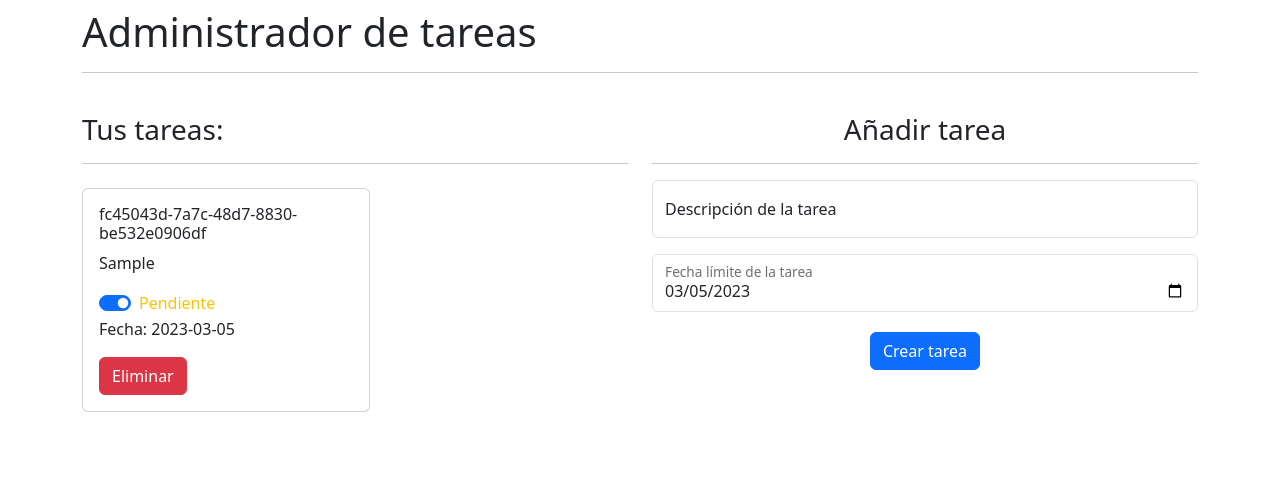
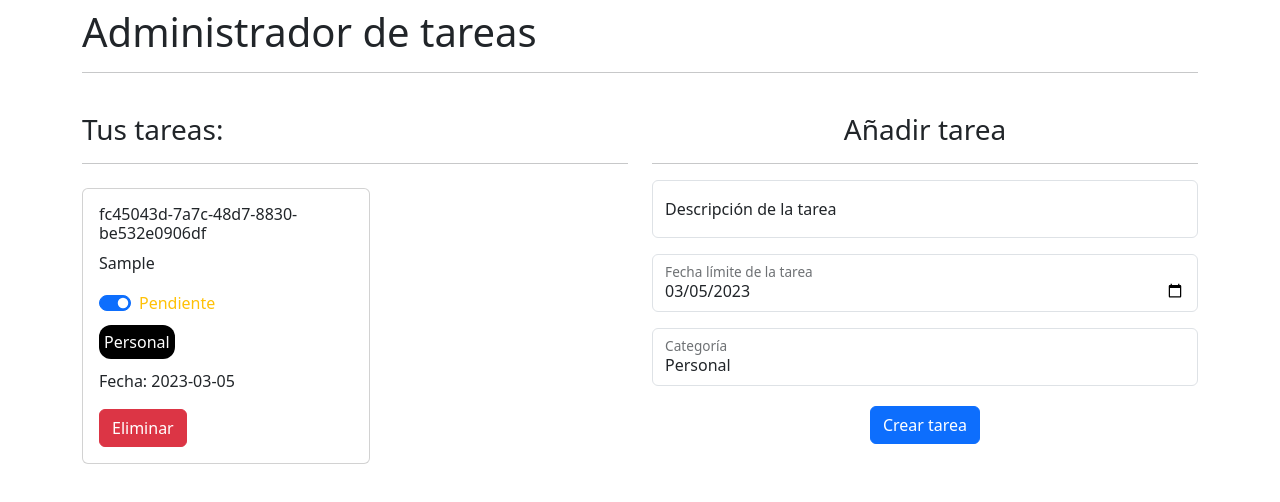
Before and after one commit to SebastianCB-dev/angular-prueba-tecnica1, an Angular app: page / in a window 1280 px wide. Both pictures are taken after typing "Sample" into the empty fields and a click on the button "Crear tarea". Shown: the top 502 px of the page. Built offline with nearby package versions, Linux system fonts and the light colour scheme.

Commit message:
Add Categories

```diff
--- a/src/app/app.component.html
+++ b/src/app/app.component.html
@@ -62,6 +62,17 @@
       </div>
       <span class="text-danger"
             *ngIf="isNotValidControl('task-date')">La descripción de la tarea es obligatorio.</span>
+
+      <div class="form-floating mb-3 date-input">
+        <select class="form-control"
+                formControlName="task-category">
+          <option *ngFor="let category of taskSrv.categories"
+                  [value]="category">
+            {{ category }}
+          </option>
+        </select>
+        <label for="floatingSelect">Categoría</label>
+      </div>
       <button class="btn btn-primary"
               type="submit">Crear tarea</button>
     </form>
--- a/src/app/app.component.ts
+++ b/src/app/app.component.ts
@@ -18,7 +18,8 @@ export class AppComponent {
   public taskForm: FormGroup = this.fb.group({
     'task-description': ['', [Validators.required, Validators.minLength(3)]],
     'task-date': [formatDate(this.getDate(), 'yyyy-MM-dd', 'en'),
-                  [Validators.required]]
+                  [Validators.required]],
+    'task-category': ['Personal', [Validators.required]]
   })
 
   constructor(private fb: FormBuilder,
@@ -43,7 +44,8 @@ export class AppComponent {
     const data = this.taskForm.value;
     this.taskSrv.addTask(data);
     this.taskForm.reset({
-      'task-date': formatDate(this.getDate(), 'yyyy-MM-dd', 'en')
+      'task-date': formatDate(this.getDate(), 'yyyy-MM-dd', 'en'),
+      'task-category': 'Personal'
     });
 
   }
--- a/src/app/components/task-item/task-item.component.css
+++ b/src/app/components/task-item/task-item.component.css
@@ -0,0 +1,13 @@
+.category {
+  background-color: #000;
+  width: max-content;
+  padding: 5px;
+  color: #fff;
+  -webkit-border-radius: 12px;
+  -moz-border-radius: 12px;
+  -ms-border-radius: 12px;
+  -o-border-radius: 12px;
+  border-radius: 12px;
+  margin-top: 10px;
+  margin-bottom: 10px;
+}
--- a/src/app/components/task-item/task-item.component.html
+++ b/src/app/components/task-item/task-item.component.html
@@ -15,6 +15,7 @@
             {{ task['isDone'] ? 'Completada' : 'Pendiente' }}
       </label>
     </div>
+    <p class="card-text category">{{ task['task-category'] }}</p>
     <p class="card-text">Fecha: {{ task['task-date']}}</p>
     <a class="btn btn-danger" (click)="eliminarTarea(task['_id'])">Eliminar</a>
   </div>
--- a/src/app/interfaces/task.ts
+++ b/src/app/interfaces/task.ts
@@ -2,5 +2,6 @@ export interface Task {
   "task-description": string,
   "_id": string,
   "task-date": string,
-  "isDone": boolean
+  "isDone": boolean,
+  "task-category": string
 }
--- a/src/app/services/task.service.ts
+++ b/src/app/services/task.service.ts
@@ -6,7 +6,7 @@ import { Task } from '../interfaces/task';
 })
 export class TaskService {
   public tasks: Task[] = [];
-
+  public categories: string[] = ['Personal', 'Trabajo', 'Escuela'];
   constructor() {
     this.loadTasks();
   }
```
